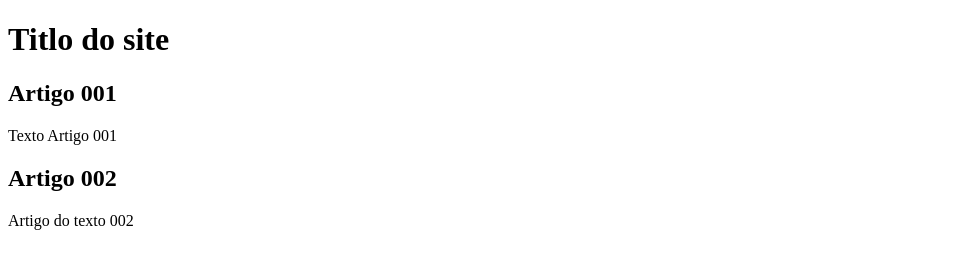
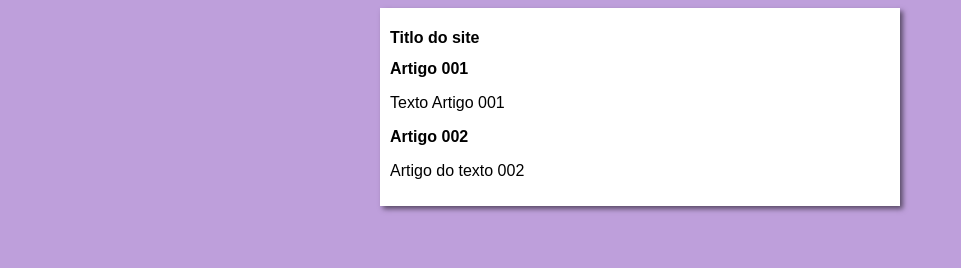
Before and after one commit to suelmartins15/projeto-site, a plain HTML site: page index.html in a window 1280 px wide. Shown: the whole page, without its empty margins (0-961 px from the left). Drawn offline with Linux system fonts and the light colour scheme.

Commit message:
iniciei design

```diff
--- /dev/null
+++ b/estilos/style.css
@@ -0,0 +1,16 @@
+*{
+    font-family: Arial, Helvetica, sans-serif;
+    font-size: 16px;
+}
+
+body{
+    background-color: rgb(190, 159, 219);
+
+}
+main{
+    background-color: white;
+    width: 500px;
+    margin: auto;
+    padding: 10px;
+    box-shadow: 3px 3px 5px rgba(0, 0, 0, 0.527);
+}
--- a/index.html
+++ b/index.html
@@ -4,6 +4,7 @@
     <meta charset="UTF-8">
     <meta name="viewport" content="width=device-width, initial-scale=1.0">
     <title>Titulo do site</title>
+    <link rel="stylesheet" href="estilos/style.css">
 </head>
 <body>
     <main>
```
